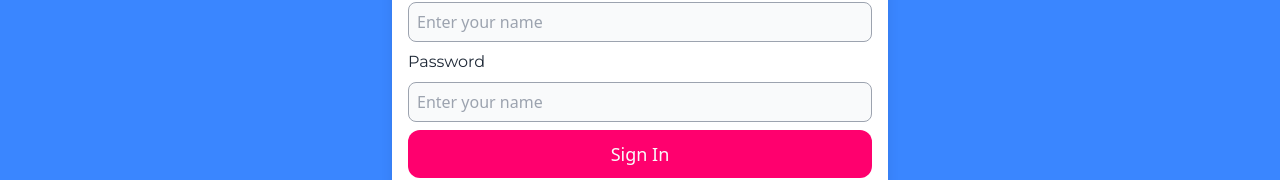
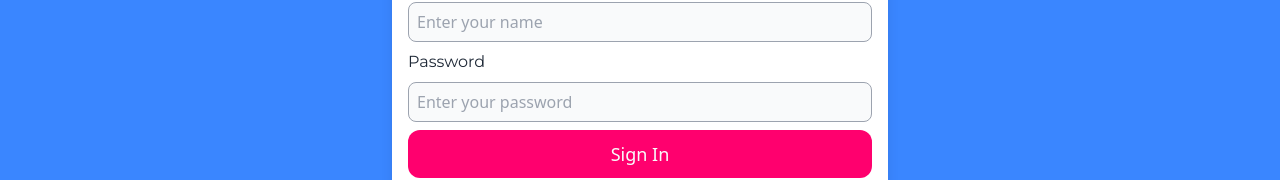
Before and after one commit to joenzkc/j-urls-frontend, a Next.js app: page /login in a window 1280 px wide. Shown: the part 170-350 px from the top of the page. Built offline with nearby package versions, Linux system fonts and the light colour scheme; no server answers.

Commit message:
fix bugs

```diff
--- a/pages/dashboard.tsx
+++ b/pages/dashboard.tsx
@@ -132,9 +132,7 @@ const Dashboard: React.FC<{ user: UserDto }> = ({ user }) => {
                     >
                       <div className="flex flex-1">
                         <a
-                          href={
-                            process.env.NEXT_PUBLIC_FRONTEND_URL + url.hashUrl
-                          }
+                          href={url.hashUrl}
                           className="font-lato text-lg font-bold truncate hover:text-gray-500"
                         >
                           {process.env.NEXT_PUBLIC_FRONTEND_URL}
--- a/pages/login.tsx
+++ b/pages/login.tsx
@@ -113,7 +113,7 @@ const Login = () => {
                 <input
                   type="password"
                   className="bg-gray-50 border border-gray-400 rounded-lg px-2 h-10 focus:outline-none"
-                  placeholder="Enter your name"
+                  placeholder="Enter your password"
                   ref={passwordElement}
                   onInput={handleChangePassword}
                 />
--- a/pages/signup.tsx
+++ b/pages/signup.tsx
@@ -99,7 +99,7 @@ const Signup = () => {
                 <input
                   type="password"
                   className="bg-gray-50 border border-gray-400 rounded-lg px-2 h-10 focus:outline-none"
-                  placeholder="Enter your name"
+                  placeholder="Enter your password"
                   onChange={handleChangePassword}
                 />
               </div>
```
